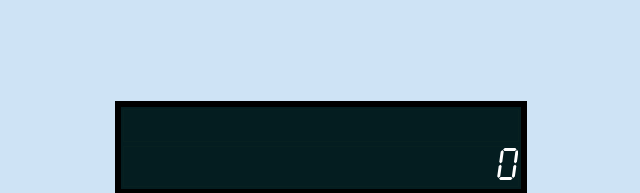
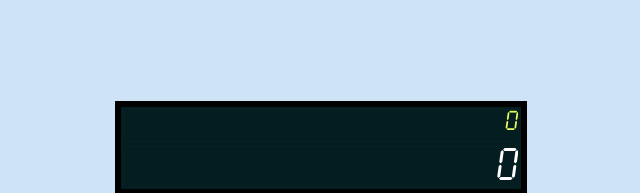
Before and after one commit to katerina-shche/calculator, a React (Create React App) app: page / in a window 1280 px wide. Shown: the top 193 px of the page, without its empty margins (319-959 px from the left). Built offline with nearby package versions, Linux system fonts and the light colour scheme.

Commit message:
zeroes at the begining

```diff
--- a/src/App.js
+++ b/src/App.js
@@ -5,16 +5,19 @@ import './App.css';
 
 
 function App() {
-  const [input, setInput] = useState('')
+  const [input, setInput] = useState('0')
   const [output, setOutput] = useState('0')
 
   const handleClear = () => {
-    setInput('')
+    setInput('0')
     setOutput('0')
   }
   const handleInput = (e) => {
    if ((/=/g).test(input)) {
       setInput(e.target.value)
+      setOutput(e.target.value)
+    } else if ((/^0(?!\.)/g).test(output)) {
+      setInput(input.slice(0, -1)+e.target.value)
       setOutput(e.target.value)
     } else {
         setInput(input+e.target.value)
@@ -24,6 +27,8 @@ function App() {
 
   const handleOperator = (e) => {
     if (e.target.value !== '-' && input === '') {
+      console.log('this operator is not alowed now')
+    } else if ((/[+\-*/]\-/g).test(input)) {
       console.log('this operator is not alowed now')
     } else if ((/[+\-*/]/g).test(input.slice(-1)) && e.target.value === '-') {
       setInput(input+e.target.value)
```
